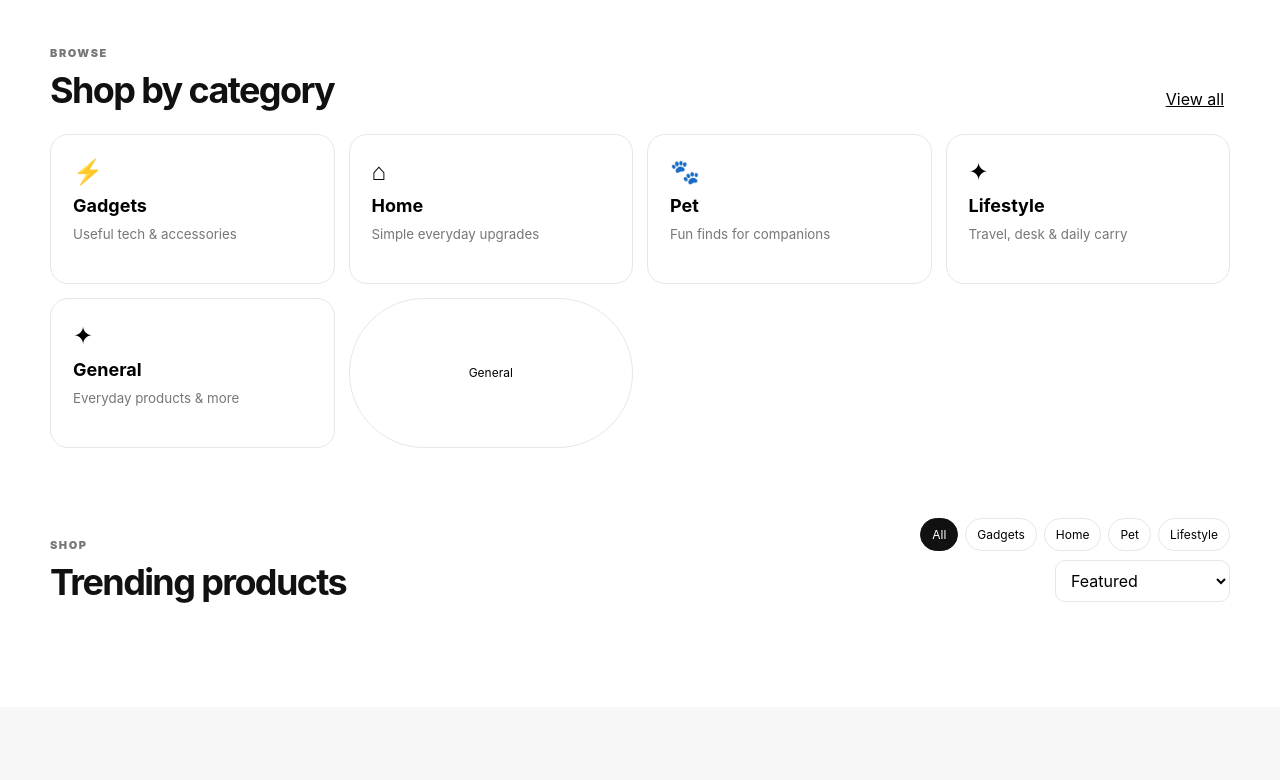
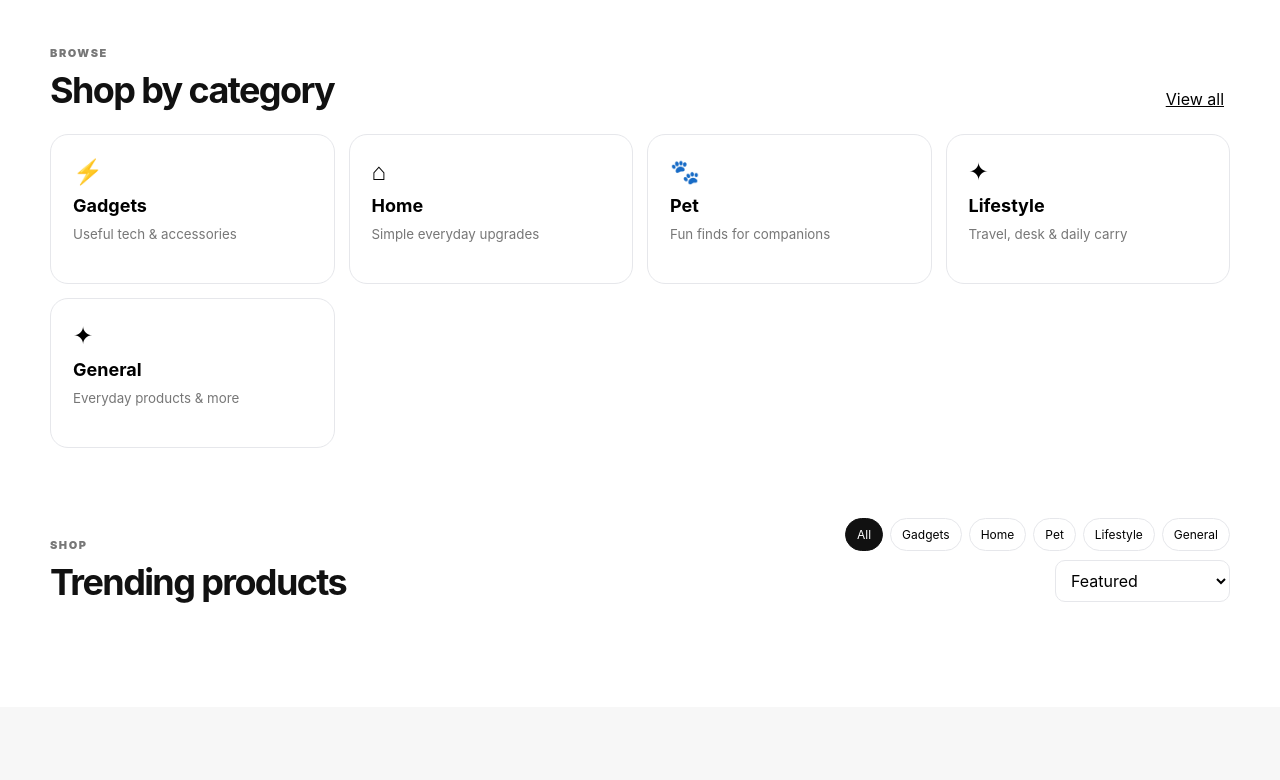
Before and after one commit to ehtiramabdullayev09-hub/DreamGrind-v5, a website: page public/index.html in a window 1280 px wide. Shown: the part 645-1425 px from the top of the page. Drawn offline with Linux system fonts and the light colour scheme; no server answers.

Commit message:
Add General category filter

```diff
--- a/public/index.html
+++ b/public/index.html
@@ -51,9 +51,9 @@
   <main id="top">
     <section class="hero-section"><div class="container hero-grid"><div class="hero-copy"><p class="eyebrow">USA • CANADA • UK</p><h1>Discover products that fit your everyday.</h1><p class="hero-lede">Curated gadgets, home finds, pet favorites and lifestyle essentials — with simple shopping, customer accounts and order tracking.</p><div class="hero-actions"><a class="primary-button" href="#shop">Shop now</a><button class="secondary-button" onclick="openWishlist()">View wishlist</button></div><div class="trust-row"><span>✓ Secure checkout ready for backend</span><span>✓ Order tracking interface</span><span>✓ Customer support</span></div></div><div class="hero-feature"><div class="hero-feature-top"><span>🔥 Trending now</span><span>NEW</span></div><div class="hero-feature-body"><p>Fresh picks added regularly.</p><strong>Smart shopping starts here.</strong></div><div class="hero-feature-bottom"><span>Easy browsing</span><span>Fast support</span><span>Mobile ready</span></div></div></div></section>
 
-    <section id="categories" class="section container"><div class="section-heading"><div><p class="eyebrow">Browse</p><h2>Shop by category</h2></div><button class="text-button" onclick="setCategory('All')">View all</button></div><div class="category-grid"><button class="category-card" onclick="setCategory('Gadgets')"><span>⚡</span><strong>Gadgets</strong><small>Useful tech & accessories</small></button><button class="category-card" onclick="setCategory('Home')"><span>⌂</span><strong>Home</strong><small>Simple everyday upgrades</small></button><button class="category-card" onclick="setCategory('Pet')"><span>🐾</span><strong>Pet</strong><small>Fun finds for companions</small></button><button class="category-card" onclick="setCategory('Lifestyle')"><span>✦</span><strong>Lifestyle</strong><small>Travel, desk & daily carry</small></button><button class="category-card" onclick="setCategory('General')"><span>✦</span><strong>General</strong><small>Everyday products & more</small></button><button class="chip" onclick="setCategory('General')">General</button></div></section>
+    <section id="categories" class="section container"><div class="section-heading"><div><p class="eyebrow">Browse</p><h2>Shop by category</h2></div><button class="text-button" onclick="setCategory('All')">View all</button></div><div class="category-grid"><button class="category-card" onclick="setCategory('Gadgets')"><span>⚡</span><strong>Gadgets</strong><small>Useful tech & accessories</small></button><button class="category-card" onclick="setCategory('Home')"><span>⌂</span><strong>Home</strong><small>Simple everyday upgrades</small></button><button class="category-card" onclick="setCategory('Pet')"><span>🐾</span><strong>Pet</strong><small>Fun finds for companions</small></button><button class="category-card" onclick="setCategory('Lifestyle')"><span>✦</span><strong>Lifestyle</strong><small>Travel, desk & daily carry</small></button><button class="category-card" onclick="setCategory('General')"><span>✦</span><strong>General</strong><small>Everyday products & more</small></button></div></section>
 
-    <section id="shop" class="section container"><div class="section-heading shop-heading"><div><p class="eyebrow">Shop</p><h2 id="shopTitle">Trending products</h2></div><div class="shop-controls"><div id="categoryChips" class="chip-row"><button class="chip active" onclick="setCategory('All')">All</button><button class="chip" onclick="setCategory('Gadgets')">Gadgets</button><button class="chip" onclick="setCategory('Home')">Home</button><button class="chip" onclick="setCategory('Pet')">Pet</button><button class="chip" onclick="setCategory('Lifestyle')">Lifestyle</button></div><select id="sortSelect" aria-label="Sort products" onchange="renderProducts()"><option value="featured">Featured</option><option value="rating">Top rated</option><option value="low">Price: low to high</option><option value="high">Price: high to low</option></select></div></div><div id="productGrid" class="product-grid" aria-live="polite"></div><div id="emptyResults" class="empty-state hidden"><div class="empty-icon">⌕</div><h3>No products found</h3><p>Try another search or category.</p><button class="secondary-button" onclick="clearFilters()">Clear filters</button></div></section>
+    <section id="shop" class="section container"><div class="section-heading shop-heading"><div><p class="eyebrow">Shop</p><h2 id="shopTitle">Trending products</h2></div><div class="shop-controls"><div id="categoryChips" class="chip-row"><button class="chip active" onclick="setCategory('All')">All</button><button class="chip" onclick="setCategory('Gadgets')">Gadgets</button><button class="chip" onclick="setCategory('Home')">Home</button><button class="chip" onclick="setCategory('Pet')">Pet</button><button class="chip" onclick="setCategory('Lifestyle')">Lifestyle</button><button class="chip" onclick="setCategory('General')">General</button></div><select id="sortSelect" aria-label="Sort products" onchange="renderProducts()"><option value="featured">Featured</option><option value="rating">Top rated</option><option value="low">Price: low to high</option><option value="high">Price: high to low</option></select></div></div><div id="productGrid" class="product-grid" aria-live="polite"></div><div id="emptyResults" class="empty-state hidden"><div class="empty-icon">⌕</div><h3>No products found</h3><p>Try another search or category.</p><button class="secondary-button" onclick="clearFilters()">Clear filters</button></div></section>
 
     <section id="about" class="about-section"><div class="container about-grid"><div><p class="eyebrow">Why DreamGrind</p><h2>A small store with a thoughtful shopping experience.</h2></div><div class="about-points"><div><strong>Curated</strong><p>Products can be selected with usefulness and presentation in mind.</p></div><div><strong>Transparent</strong><p>Shipping, order status and support information are designed to be visible.</p></div><div><strong>Human support</strong><p>Customers can contact the store directly rather than being left guessing.</p></div></div></div></section>
 
```
